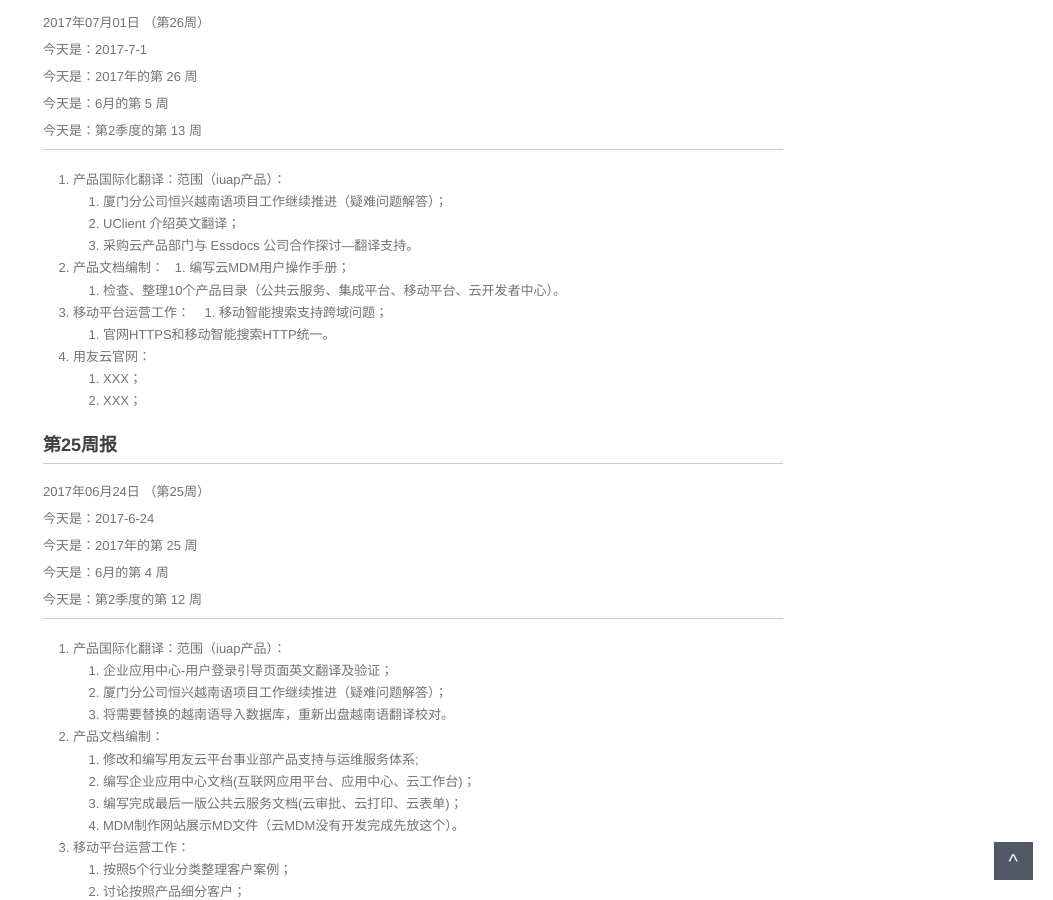
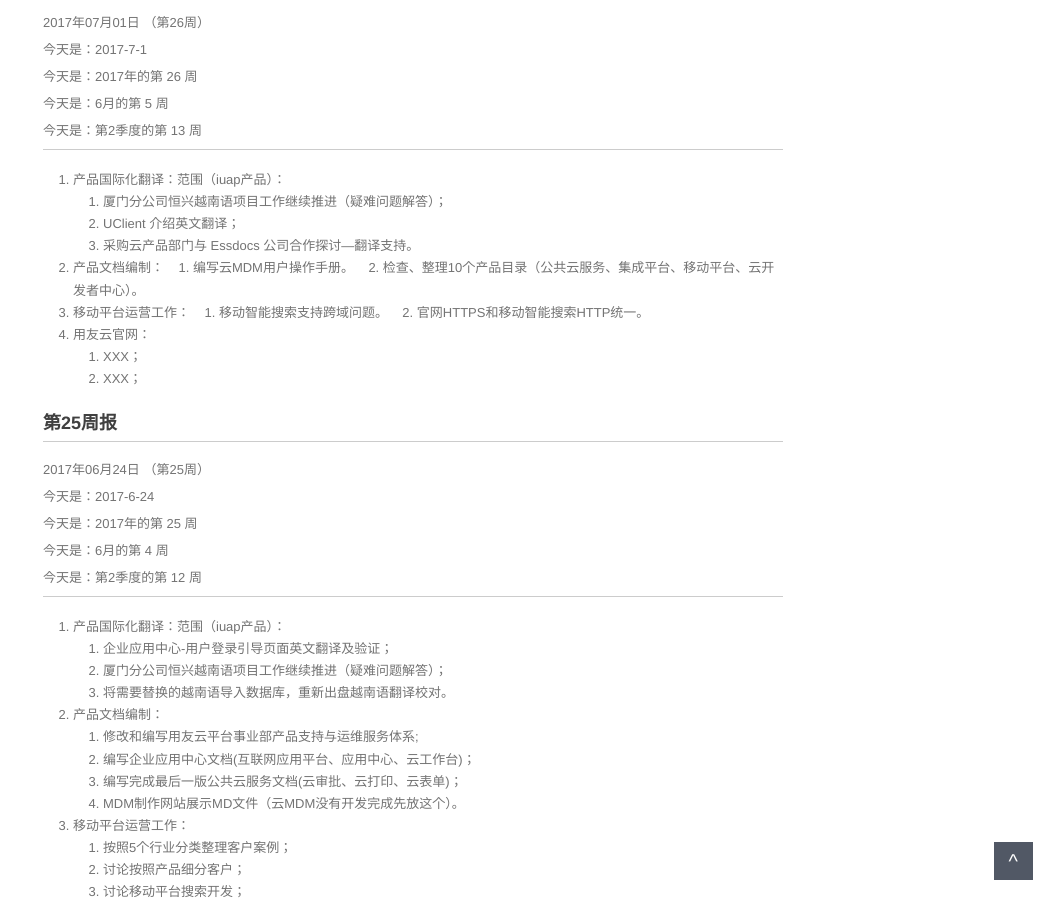
Before and after one commit to walllFlower/blog, a Jekyll site: the page built from _posts/2017-06-22-day_report_cxz.md, in a window 1280 px wide and 900 px high, scrolled down 367 px. Shown: the whole window, without its empty margins (227-1280 px from the left). Built offline with Jekyll 4.4.1, drawn with Linux system fonts in a browser that asks for light colours; comment, search, counter and statistics services are not loaded.

Commit message:
Update 2017-06-22-day_report_cxz.md

```diff
--- a/_posts/2017-06-22-day_report_cxz.md
+++ b/_posts/2017-06-22-day_report_cxz.md
@@ -28,11 +28,11 @@ categories: 日报 第25周
     2. UClient 介绍英文翻译；
     3. 采购云产品部门与 Essdocs 公司合作探讨—翻译支持。
 2. 产品文档编制：
-    1. 编写云MDM用户操作手册；
-    2. 检查、整理10个产品目录（公共云服务、集成平台、移动平台、云开发者中心）。
+    1. 编写云MDM用户操作手册。
+    2. 检查、整理10个产品目录（公共云服务、集成平台、移动平台、云开发者中心）。
 3. 移动平台运营工作：
-    1. 移动智能搜索支持跨域问题；
-    2. 官网HTTPS和移动智能搜索HTTP统一。
+    1. 移动智能搜索支持跨域问题。
+    2. 官网HTTPS和移动智能搜索HTTP统一。
 4. 用友云官网：
     1. XXX；
     2. XXX；
```
